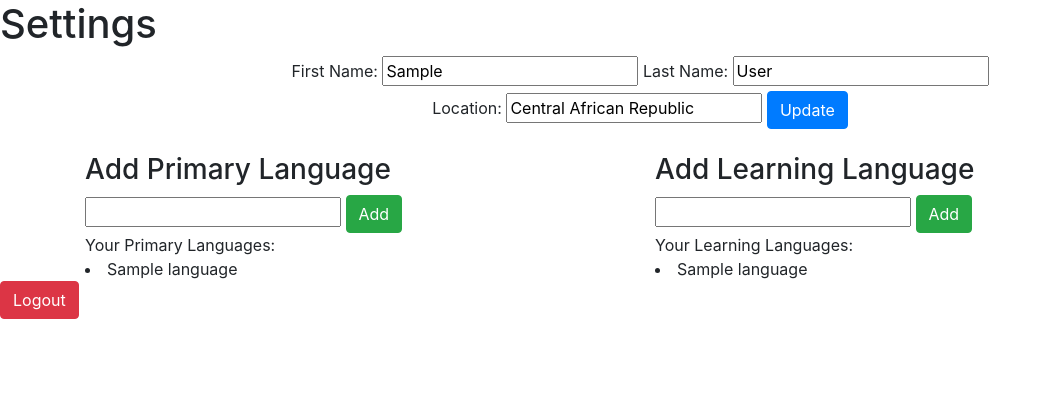
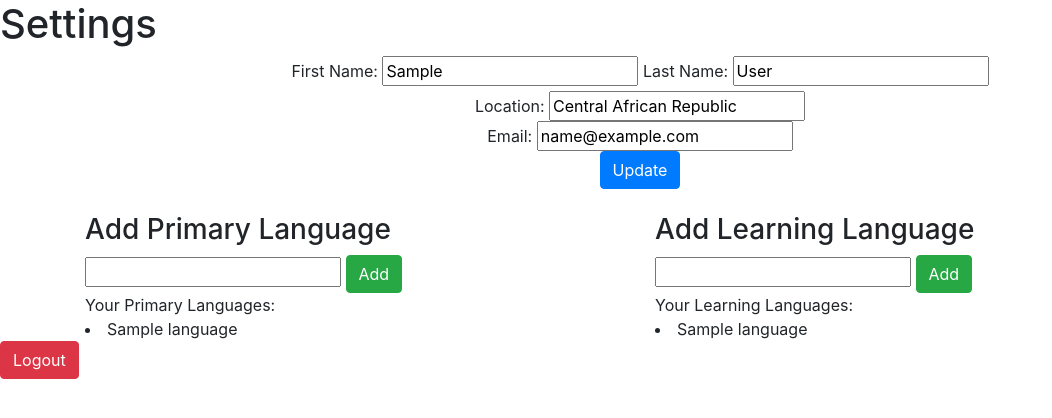
Before and after one commit to abista7/SoftwareDevelopmentGroupPROJECT, a Django app: page /settings/ in a window 1280 px wide. Shown: the top 418 px of the page, without its empty margins (0-1052 px from the left). Run offline with Django 3.2, Linux system fonts and the light colour scheme; a user stored in the database is signed in; tables that the repository leaves empty hold one stand-in row (values such as "Sample post"); some libraries are stand-ins or nearby versions.

Commit message:
user can now udate email in setting

```diff
--- a/application/django/mainapp/views.py
+++ b/application/django/mainapp/views.py
@@ -66,6 +66,7 @@ def settings(request):
         if request.POST.get('fname'):
             request.user.first_name = request.POST.get('fname')
             request.user.last_name = request.POST.get('lname')
+            request.user.email = request.POST.get('email')
 
             if pycountry.countries.get(name=request.POST.get('location')):  # verify if country name exists
                 request.user.profile.location = pycountry.countries.get(
--- a/application/django/templates/mainapp/settings.html
+++ b/application/django/templates/mainapp/settings.html
@@ -22,6 +22,9 @@
         <br/>
         Location:
         <input list="countries" name="location" value="{{ user.profile.get_location_full_name }}">
+        <br />
+        Email:
+        <input type="email" name="email" value="{{ user.email }}"> <br/>
         <button type="submit" class="btn btn-primary">Update</button>
     </form>
 
```
